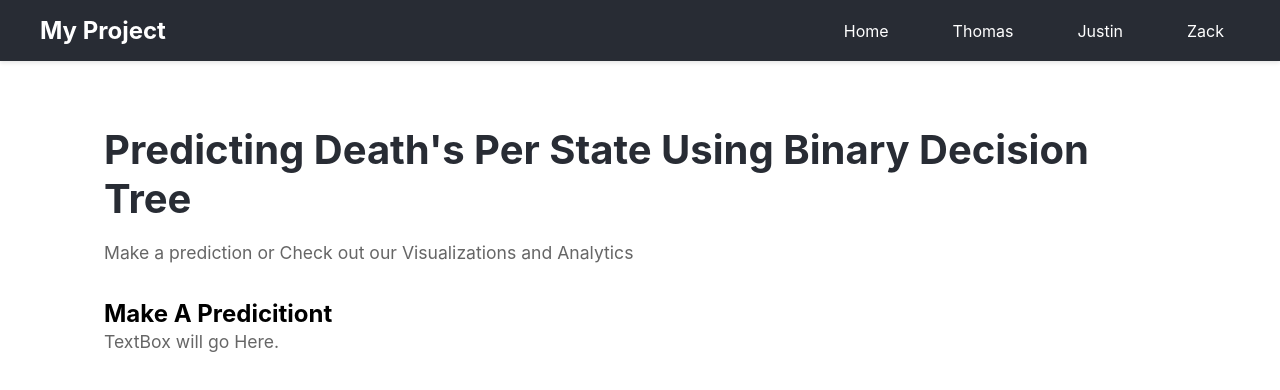
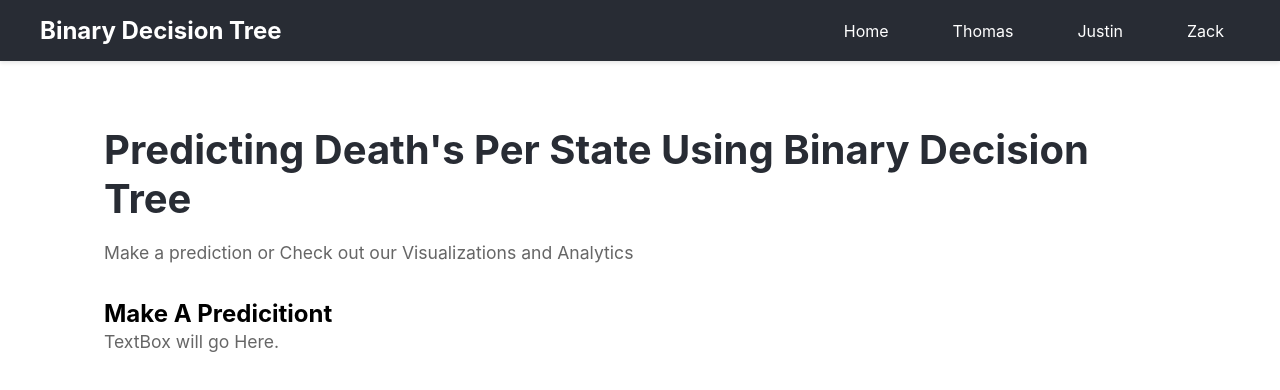
Before and after one commit to ThomasL25/CSI-480-01, a React (Vite) app in the folder Project2/Project2Website/BinaryDecisionTreeWebsite/: page / in a window 1280 px wide. Shown: the top 390 px of the page. Built offline with nearby package versions, Linux system fonts and the light colour scheme.

Commit message:
Update App.jsx

```diff
--- a/Project2/Project2Website/BinaryDecisionTreeWebsite/src/App.jsx
+++ b/Project2/Project2Website/BinaryDecisionTreeWebsite/src/App.jsx
@@ -11,7 +11,7 @@ function App() {
             <div className="app">
                 <nav className="navbar">
                     <div className="nav-container">
-                        <Link to="/" className="nav-logo">My Project</Link>
+                        <Link to="/" className="nav-logo">Binary Decision Tree</Link>
                         <ul className="nav-menu">
                             <li className="nav-item">
                                 <Link to="/" className="nav-link">Home</Link>
```
